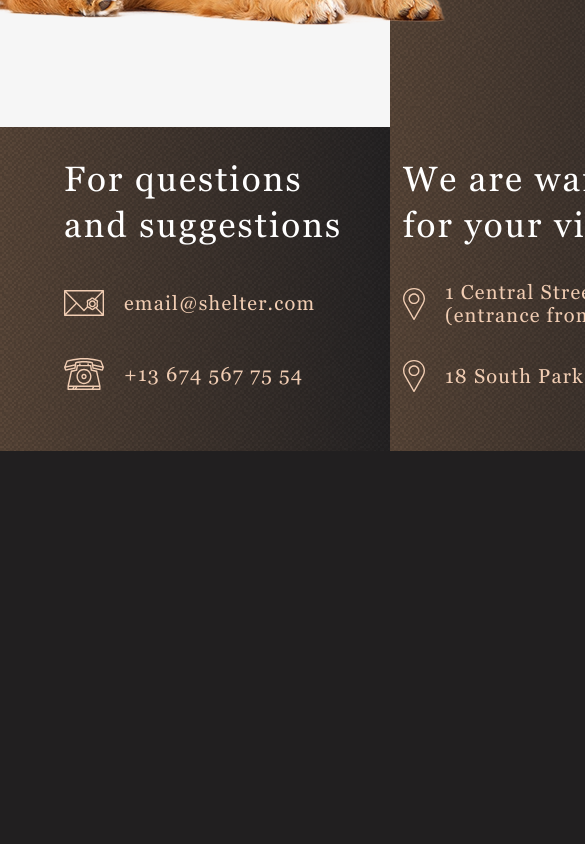
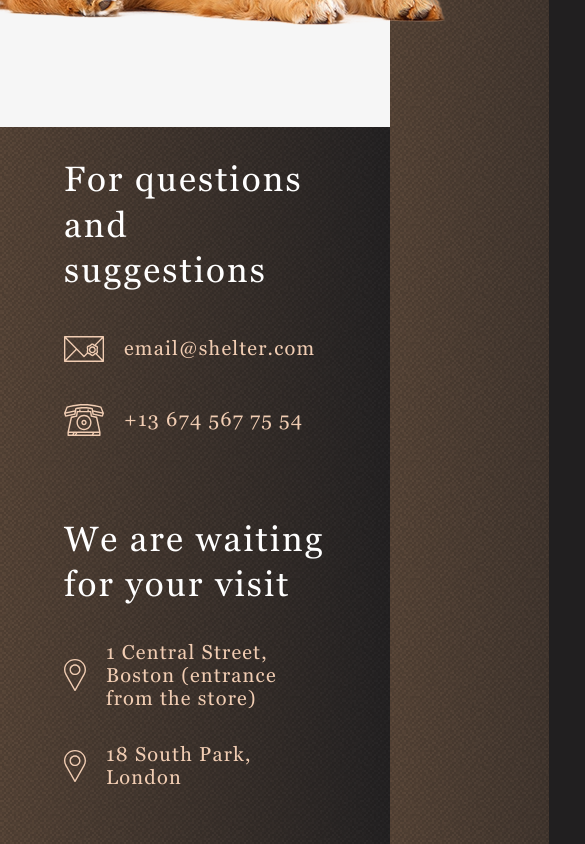
Before and after one commit to Ol4ik88/RSS_JS2022, a plain HTML site: page shelter/pages/main/index.html in a window 390 px wide. Shown: the part 5140-5984 px from the top of the page, 585 px wide, since content can reach past the window. Before the commit the page ends 5591 px from the top, so only its background shows below. Drawn offline with Linux system fonts and the light colour scheme; a web font is replaced by a local one.

Commit message:
fix: footer in media query

```diff
--- a/shelter/pages/main/styleM.css
+++ b/shelter/pages/main/styleM.css
@@ -655,11 +655,11 @@ body {
 }
 
 .contacts {
-  min-width: 279px;
+  max-width: 279px;
 }
 
 .locations {
-  min-width: 302px;
+  max-width: 302px;
   gap: 33px 0;
 }
 
@@ -769,17 +769,18 @@ body {
     gap: 19px;
   }
   .footer__content {
-    gap: 65px 60px;
+    gap: 65px 59px;
     padding: 14px 34px 0 34px;
+    -ms-flex-wrap: wrap;
+        flex-wrap: wrap;
+    -webkit-box-pack: center;
+        -ms-flex-pack: center;
+            justify-content: center;
   }
-  .footer__info {
-    -webkit-box-flex: 1;
-        -ms-flex: 1;
-            flex: 1;
-  }
+  /* .footer__info {
+		flex:1;
+	} */
   .footer__img {
-    -webkit-box-flex: 2;
-        -ms-flex: 2;
-            flex: 2;
+    grid-column: span 2;
   }
 }
```
